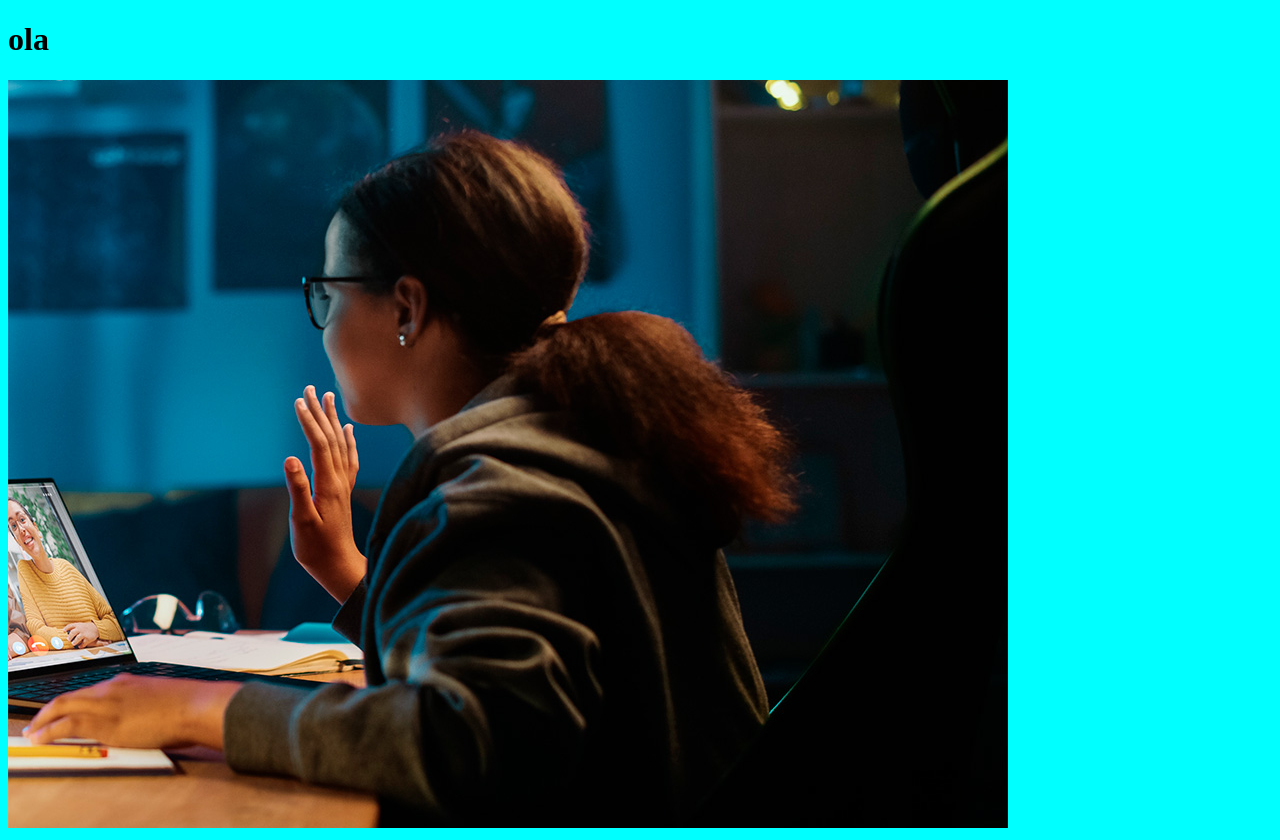
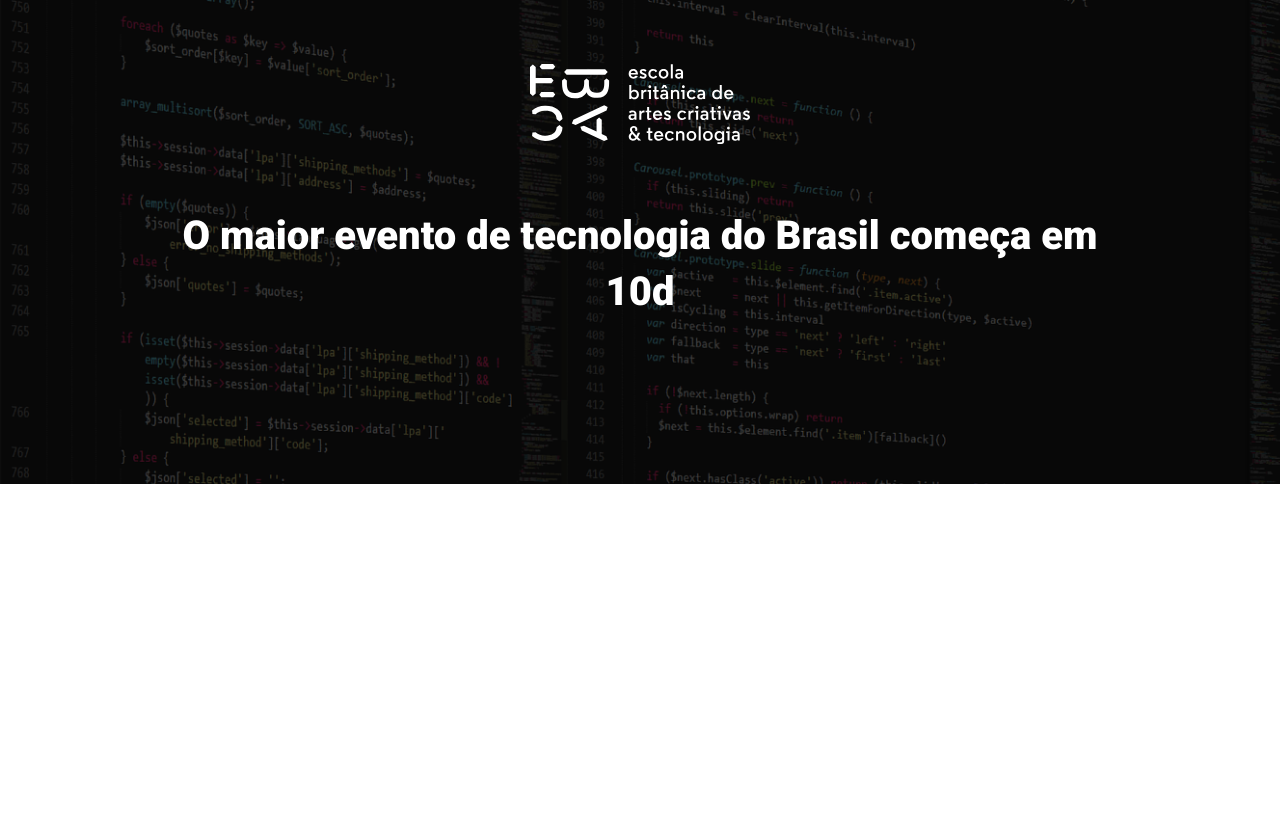
Before and after one commit to jailson-jjs2/ebac_tech_talks, a website built with Parcel: page src/index.html in a window 1280 px wide. After the commit the page ends 800 px from the top, so only its background shows below. Built offline with nearby package versions, Linux system fonts and the light colour scheme.

Commit message:
Criando o hero

```diff
--- a/src/index.html
+++ b/src/index.html
@@ -4,12 +4,22 @@
   <meta charset="UTF-8">
   <meta http-equiv="X-UA-Compatible" content="IE=edge">
   <meta name="viewport" content="width=device-width, initial-scale=1.0">
+  <link rel="preconnect" href="https://fonts.googleapis.com">
+  <link rel="preconnect" href="https://fonts.gstatic.com" crossorigin>
+  <link href="https://fonts.googleapis.com/css2?family=Roboto:wght@400;700;900&display=swap" rel="stylesheet">
   <link rel="stylesheet" href="./styles/main.scss">
   <title>Modulo 22</title>
 </head>
 <body>
-  <h1>ola</h1>
-  <img src="./images/backend.png" alt="">
+
+  <header class="hero">
+    <div class="container">
+      <img class="hero__logo" src="./images/ebac_logo.svg" alt="Ebac">
+      <p class="hero__text">
+        O maior evento de tecnologia do Brasil começa em 10d
+      </p>
+    </div>
+  </header>
 
   <script src="./scripts/main.js"></script>
 </body>
--- /dev/null
+++ b/src/styles/_hero.scss
@@ -0,0 +1,52 @@
+.hero {
+  padding-top: 64px;/* MOVIMENTA O CONTEUDO Ñ A BORDA */
+  padding-bottom: 100px;
+  background-image: url(../images/fundo.png);
+  background-repeat: no-repeat;
+  background-size: cover;/* AJUSTA O TAMANHO DA IMG */
+  position: relative;
+
+  .container {/* PARA DEIXAR A IAMGEM OPACA '1' */
+    position: relative;
+  }
+
+  &::before { /* PARA DEIXAR A IAMGEM OPACA '2' */
+    position: absolute;
+    top: 0;
+    left: 0;
+    width: 100%;
+    height: 100%;
+    background-color: #000;
+    content: '';
+    opacity: 0.7;
+  }
+
+  &__text {
+    margin-top: 64px;/* MOVIMENTA O CONTEUDO COM A BORDA */
+    margin-bottom: 64px;
+    font-size: 40px;
+    line-height: 56px;
+    font-weight: 800;
+    text-align: center;
+  }
+
+  &__logo {
+    margin: auto;
+    height: 80px;
+    display: block;
+  }
+
+  @media (max-width: 640px) { /* CELULAR */
+    padding: 40px 0;
+
+    &__logo {
+      height: 40px;
+    }
+
+    &__text {
+      font-size: 22px;
+      line-height: 24px;
+      margin: 24px 0;
+    }
+  }
+}
--- a/src/styles/main.scss
+++ b/src/styles/main.scss
@@ -1,3 +1,24 @@
-body {
-  background-color: aqua;
+@use 'hero'; /* IMPORTA O ARQUVO _hero.scss */
+
+* { /* RESET */
+  margin: 0;
+  padding: 0;
+  box-sizing: border-box;
+  font-family: 'Roboto', sans-serif;
+  color: #fff;
 }
+
+.container {/* LARGURA DA PAG */
+  max-width: 960px;
+  width: 100%;
+  margin: 0 auto;
+
+  @media (max-width: 640px) { /* CELULAR */
+    max-width: 80%;
+  }
+
+  @media (max-width: 1024px) {/* TABLET */
+    max-width: 90%;
+    padding-left: 0cap;
+  }
+}
```
